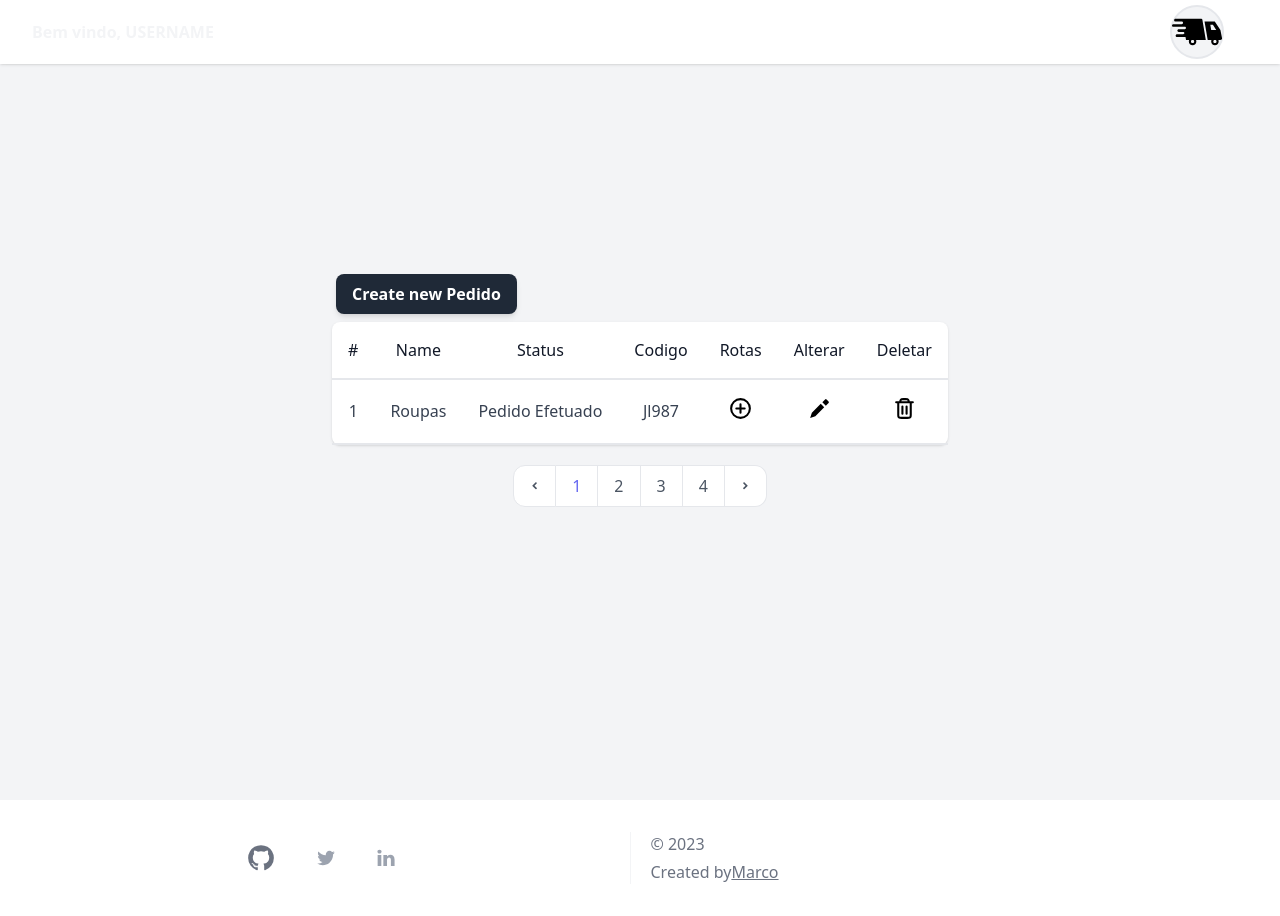
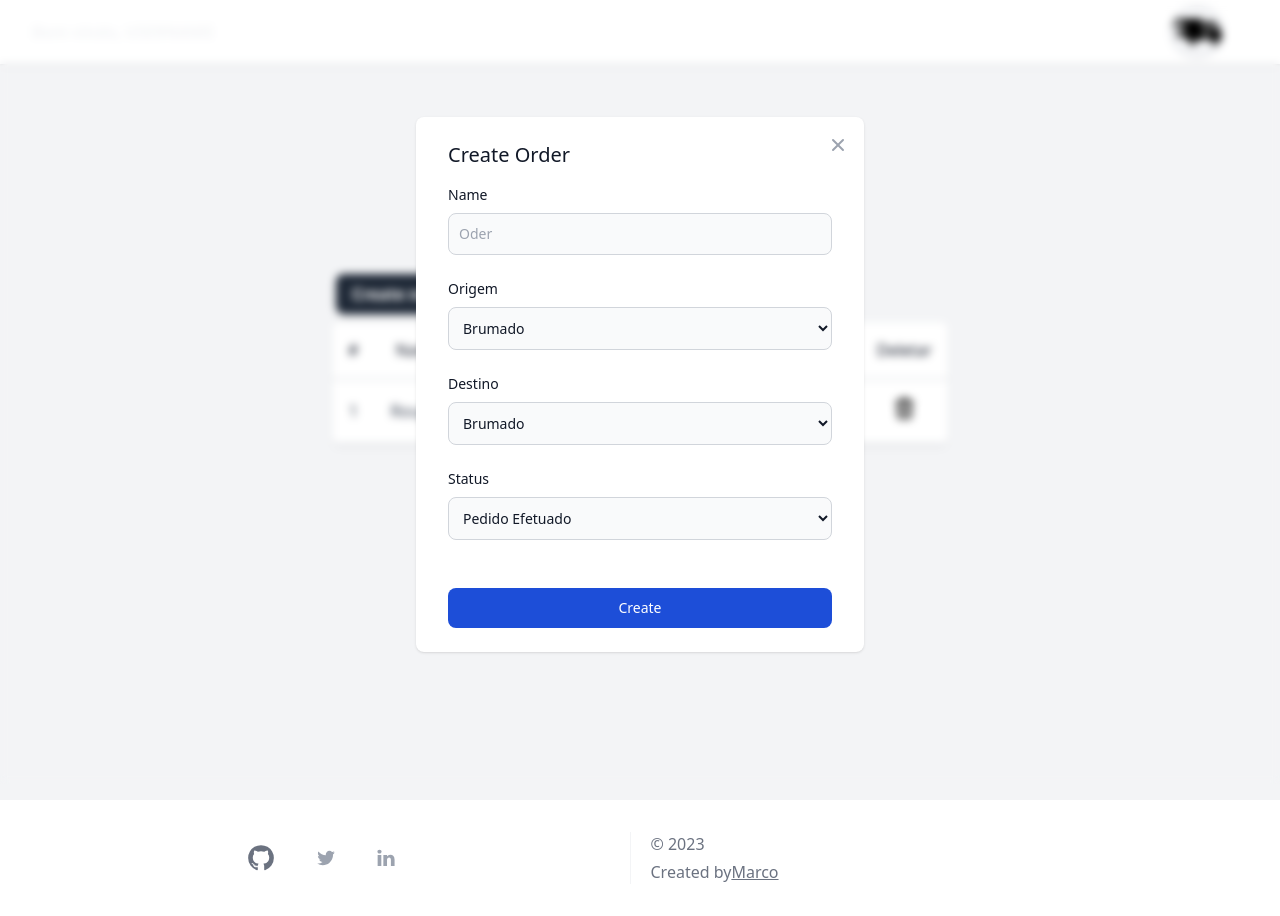
Before and after one commit to Marcokbc/Logistica_frontend, a Next.js app in the folder logistica/: page /admin in a window 1280 px wide. Both pictures are taken after a click on the button 819 px from the left and 408 px from the top of the page. Built offline with nearby package versions, Linux system fonts and the light colour scheme.

Commit message:
Modal Create/ Modal Put

```diff
--- a/logistica/src/app/(authenticated)/admin/page.tsx
+++ b/logistica/src/app/(authenticated)/admin/page.tsx
@@ -3,10 +3,14 @@ import { useState } from "react";
 import ModalDelete from "../components/ModalDelete";
 import Footer from "../footer";
 import Header from "../header";
+import ModalCreate from "../components/ModalCreate";
 
 export default function Admin() {
     const [showModalDelete,setShowModalDelete] = useState(false);
-    const handleClose = () => setShowModalDelete(false);
+    const handleCloseDelete = () => setShowModalDelete(false);
+
+    const [showModalCreate,setShowModalCreate] = useState(false);
+    const handleCloseCreate = () => setShowModalCreate(false);
 
     return (
         <>
@@ -78,7 +82,9 @@ export default function Admin() {
                                             </button>
                                         </td>
                                         <td className="border-b-2 p-4 dark:border-dark-5">
-                                            <button>
+                                            <button
+                                                onClick={()=>setShowModalCreate(true)}
+                                            >
                                                 <svg
                                                     xmlns="http://www.w3.org/2000/svg"
                                                     width="25"
@@ -182,7 +188,8 @@ export default function Admin() {
             </main>
             <Footer />
 
-            <ModalDelete onCLose={handleClose} isVisible={showModalDelete}/>
+            <ModalDelete onCLose={handleCloseDelete} isVisible={showModalDelete}/>
+            <ModalCreate onClose={handleCloseCreate} isVisible={showModalCreate}/>
 
         </>
     )
--- /dev/null
+++ b/logistica/src/app/(authenticated)/components/ModalCreate.tsx
@@ -0,0 +1,115 @@
+'use client';
+
+export default function ModalCreate({ isVisible, onClose }: any) {
+    if (!isVisible) return null;
+
+    return (
+        <div
+            id="popup-modal"
+            tabIndex={-1}
+            className="fixed flex justify-center items-center z-50 backdrop-blur-sm p-4 overflow-x-hidden overflow-y-auto md:inset-0 h-[calc(100%-1rem)] max-h-full"
+        >
+            <div
+                id="authentication-modal"
+                tabIndex={-1}
+                aria-hidden="true"
+                className="fixed flex justify-center items-center z-50 w-full p-4 overflow-x-hidden overflow-y-auto md:inset-0 h-[calc(100%-1rem)] max-h-full"
+            >
+                <div className="relative w-full max-w-md max-h-full">
+                    {/* Modal content */}
+                    <div className="relative bg-white rounded-lg shadow dark:bg-gray-700">
+                        <button
+                            type="button"
+                            className="absolute top-3 right-2.5 text-gray-400 bg-transparent hover:bg-gray-200 hover:text-gray-900 rounded-lg text-sm p-1.5 ml-auto inline-flex items-center dark:hover:bg-gray-800 dark:hover:text-white"
+                            data-modal-hide="authentication-modal"
+                            onClick={onClose}
+                        >
+                            <svg
+                                aria-hidden="true"
+                                className="w-5 h-5"
+                                fill="currentColor"
+                                viewBox="0 0 20 20"
+                                xmlns="http://www.w3.org/2000/svg"
+                            >
+                                <path
+                                    fillRule="evenodd"
+                                    d="M4.293 4.293a1 1 0 011.414 0L10 8.586l4.293-4.293a1 1 0 111.414 1.414L11.414 10l4.293 4.293a1 1 0 01-1.414 1.414L10 11.414l-4.293 4.293a1 1 0 01-1.414-1.414L8.586 10 4.293 5.707a1 1 0 010-1.414z"
+                                    clipRule="evenodd"
+                                />
+                            </svg>
+                            <span className="sr-only">Close modal</span>
+                        </button>
+                        <div className="px-6 py-6 lg:px-8">
+                            <h3 className="mb-4 text-xl font-medium text-gray-900 dark:text-white">
+                                Create Order
+                            </h3>
+                            <form className="space-y-6" action="#">
+                                <div>
+                                    <label
+                                        htmlFor="email"
+                                        className="block mb-2 text-sm font-medium text-gray-900 dark:text-white"
+                                    >
+                                        Name
+                                    </label>
+                                    <input
+                                        name="name"
+                                        id="name"
+                                        className="bg-gray-50 border border-gray-300 text-gray-900 text-sm rounded-lg focus:ring-blue-500 focus:border-blue-500 block w-full p-2.5 dark:bg-gray-600 dark:border-gray-500 dark:placeholder-gray-400 dark:text-white"
+                                        placeholder="Oder"
+                                    />
+                                </div>
+                                <div>
+                                    <label
+                                        className="block mb-2 text-sm font-medium text-gray-900 dark:text-white"
+                                    >
+                                        Origem
+                                    </label>
+                                    <select
+                                        className="bg-gray-50 border border-gray-300 text-gray-900 text-sm rounded-lg focus:ring-blue-500 focus:border-blue-500 block w-full p-2.5 dark:bg-gray-600 dark:border-gray-500 dark:placeholder-gray-400 dark:text-white">
+                                        <option value="brumado">Brumado</option>
+                                        <option value="VCA">VCA</option>
+                                    </select>
+                                </div>
+                                <div>
+                                    <label
+                                        htmlFor="password"
+                                        className="block mb-2 text-sm font-medium text-gray-900 dark:text-white"
+                                    >
+                                        Destino
+                                    </label>
+                                    <select
+                                        className="bg-gray-50 border border-gray-300 text-gray-900 text-sm rounded-lg focus:ring-blue-500 focus:border-blue-500 block w-full p-2.5 dark:bg-gray-600 dark:border-gray-500 dark:placeholder-gray-400 dark:text-white">
+                                        <option value="brumado">Brumado</option>
+                                        <option value="VCA">VCA</option>
+                                    </select>
+                                </div>
+                                <div>
+                                    <label
+                                        htmlFor="password"
+                                        className="block mb-2 text-sm font-medium text-gray-900 dark:text-white"
+                                    >
+                                        Status
+                                    </label>
+                                    <select
+                                        className="bg-gray-50 border border-gray-300 text-gray-900 text-sm rounded-lg focus:ring-blue-500 focus:border-blue-500 block w-full p-2.5 dark:bg-gray-600 dark:border-gray-500 dark:placeholder-gray-400 dark:text-white">
+                                        <option value="Pedido">Pedido Efetuado</option>
+                                    </select>
+                                </div>
+                                <div className="flex justify-between">
+                                </div>
+                                <button
+                                    type="submit"
+                                    className="w-full text-white bg-blue-700 hover:bg-blue-800 focus:ring-4 focus:outline-none focus:ring-blue-300 font-medium rounded-lg text-sm px-5 py-2.5 text-center dark:bg-blue-600 dark:hover:bg-blue-700 dark:focus:ring-blue-800"
+                                    onClick={onClose}
+                                >
+                                    Create
+                                </button>
+                            </form>
+                        </div>
+                    </div>
+                </div>
+            </div>
+        </div>
+
+    )
+}
```
